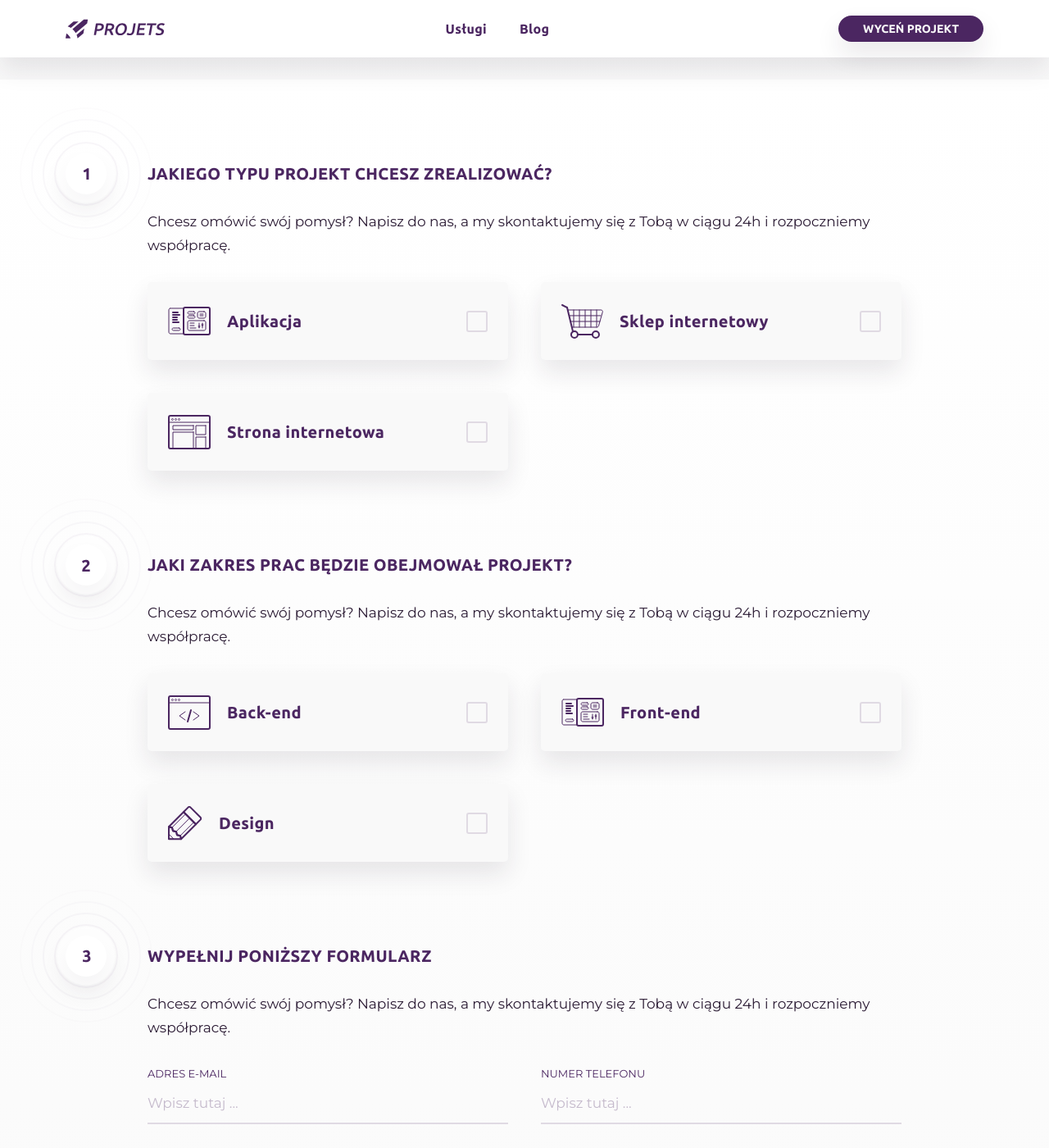
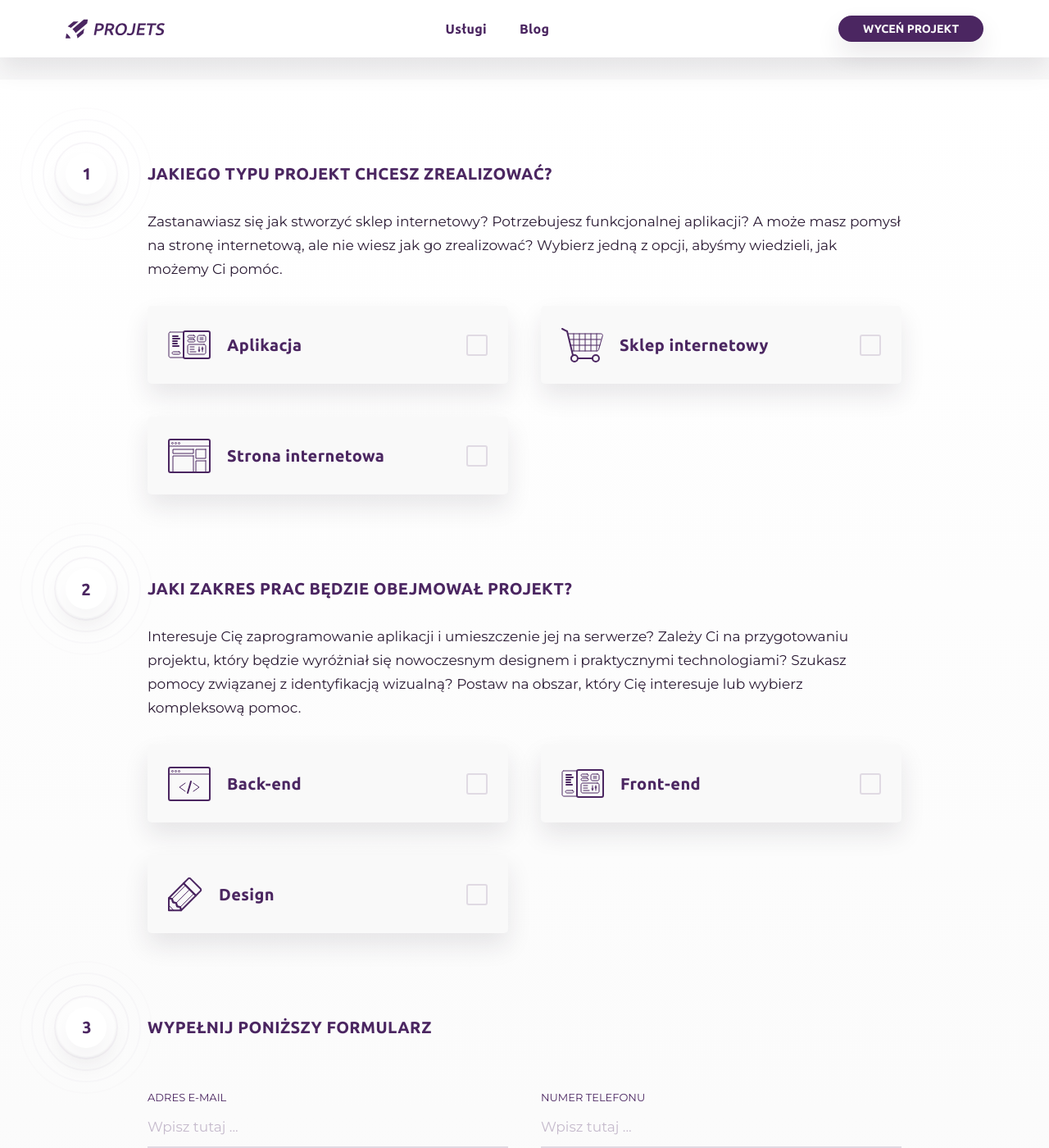
Before and after one commit to ProjetsPL/projets-theme, a Jekyll site: the page built from pages/kontakt.md, in a window 1280 px wide and 1400 px high, scrolled down 345 px. Shown: the whole window at 82% size. Built offline with Jekyll 4.4.1, drawn with Linux system fonts in a browser that asks for light colours.

Commit message:
contetn ready

```diff
--- a/pages/kontakt.md
+++ b/pages/kontakt.md
@@ -33,13 +33,13 @@ header:
   title: <strong>Formularz kontaktowy</strong><br>Wycenimy Twój projekt w 7 dni
   intro: |-
     Chcesz omówić swój pomysł? Napisz do nas, a my skontaktujemy się z Tobą w ciągu 24h i rozpoczniemy współpracę.
-  main_photo:
+  main_photo: uploads/kontakt-OG-image.jpg
 
 project_type:
   header:
     title: Jakiego typu projekt chcesz zrealizować?
     content: |-
-      Chcesz omówić swój pomysł? Napisz do nas, a my skontaktujemy się z Tobą w ciągu 24h i rozpoczniemy współpracę.
+      Zastanawiasz się jak stworzyć sklep internetowy? Potrzebujesz funkcjonalnej aplikacji? A może masz pomysł na stronę internetową, ale nie wiesz jak go zrealizować? Wybierz jedną z opcji, abyśmy wiedzieli, jak możemy Ci pomóc.
     icon: /assets/img/1.svg
   types:
     -
@@ -55,7 +55,7 @@ project_range:
   header:
     title: Jaki zakres prac będzie obejmował projekt?
     content: |-
-      Chcesz omówić swój pomysł? Napisz do nas, a my skontaktujemy się z Tobą w ciągu 24h i rozpoczniemy współpracę.
+      Interesuje Cię zaprogramowanie aplikacji i umieszczenie jej na serwerze? Zależy Ci na przygotowaniu projektu, który będzie wyróżniał się nowoczesnym designem i praktycznymi technologiami? Szukasz pomocy związanej z identyfikacją wizualną? Postaw na obszar, który Cię interesuje lub wybierz kompleksową pomoc.
     icon: /assets/img/2.svg
   types:
     -
@@ -71,7 +71,7 @@ contact_form:
   header:
     title: Wypełnij poniższy formularz
     content: |-
-      Chcesz omówić swój pomysł? Napisz do nas, a my skontaktujemy się z Tobą w ciągu 24h i rozpoczniemy współpracę.
+
     icon: /assets/img/3.svg
   inputs:
     email:
```
Also changed, not shown: other parts of pages/kontakt.md (+2 -2 lines), pages/blog.md (+3 -3 lines).
